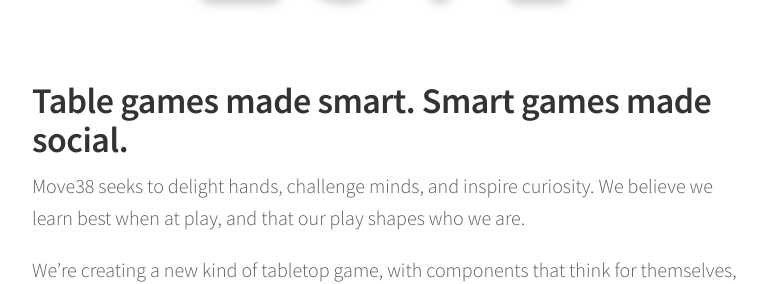
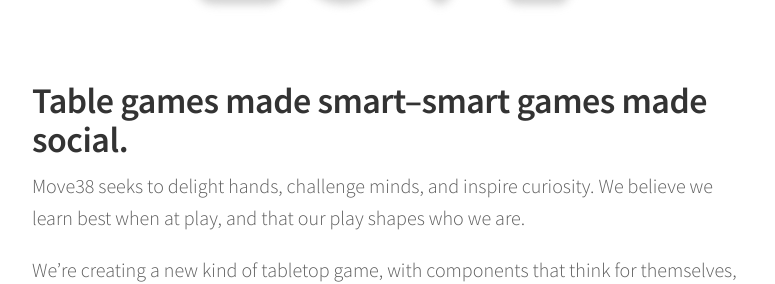
Before and after one commit to jbobrow/Move38-website, a Jekyll site: the page built from about.md, in a window 1280 px wide. Shown: the part 242-526 px from the top of the page, without its empty margins (248-1023 px from the left). Built offline with Jekyll 4.4.1, drawn with Linux system fonts in a browser that asks for light colours; nearby versions of some CDN libraries.

```diff
--- a/about.md
+++ b/about.md
@@ -4,7 +4,7 @@ permalink: "/about/"
 layout: about
 ---
 
-## **Table games made smart. Smart games made social.**
+## **Table games made smart–smart games made social.**
 
 Move38 seeks to delight hands, challenge minds, and inspire curiosity. We believe we learn best when at play, and that our play shapes who we are.
 
```
